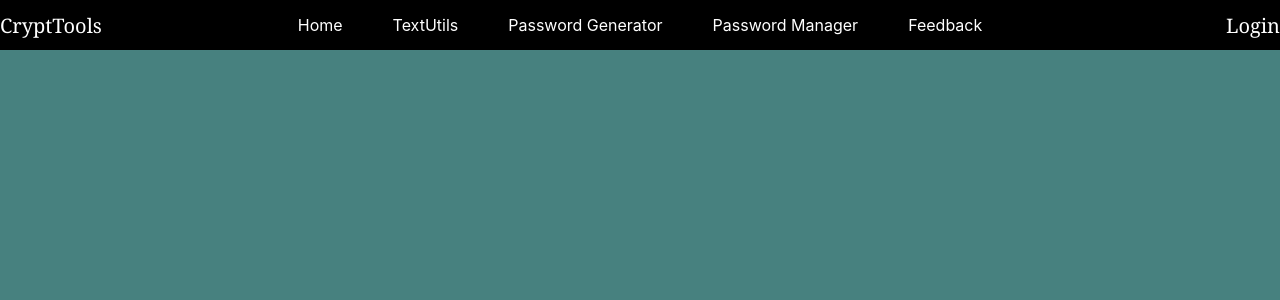
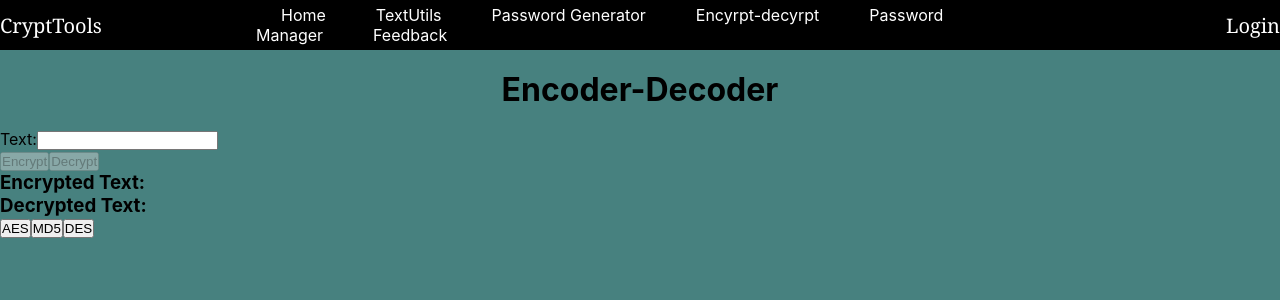
Before and after one commit to GeetaNegi-GN/Cryptography_tools, a React (Create React App) app: page /crypt in a window 1280 px wide. Shown: the top 300 px of the page. Built offline with nearby package versions, Linux system fonts and the light colour scheme.

Commit message:
encoder-decoder,initial commit

```diff
--- a/package.json
+++ b/package.json
@@ -6,6 +6,7 @@
     "@testing-library/jest-dom": "^5.16.5",
     "@testing-library/react": "^13.4.0",
     "@testing-library/user-event": "^13.5.0",
+    "crypto-js": "^4.1.1",
     "react": "^18.2.0",
     "react-dom": "^18.2.0",
     "react-router-dom": "^6.11.2",
--- a/public/index.html
+++ b/public/index.html
@@ -10,34 +10,13 @@
       content="Web site created using create-react-app"
     />
     <link rel="apple-touch-icon" href="%PUBLIC_URL%/logo192.png" />
-    <!--
-      manifest.json provides metadata used when your web app is installed on a
-      user's mobile device or desktop. See https://developers.google.com/web/fundamentals/web-app-manifest/
-    -->
+
     <link rel="manifest" href="%PUBLIC_URL%/manifest.json" />
-    <!--
-      Notice the use of %PUBLIC_URL% in the tags above.
-      It will be replaced with the URL of the `public` folder during the build.
-      Only files inside the `public` folder can be referenced from the HTML.
 
-      Unlike "/favicon.ico" or "favicon.ico", "%PUBLIC_URL%/favicon.ico" will
-      work correctly both with client-side routing and a non-root public URL.
-      Learn how to configure a non-root public URL by running `npm run build`.
-    -->
-    <title>React App</title>
+    <title>Web ToolKit</title>
   </head>
   <body>
     <noscript>You need to enable JavaScript to run this app.</noscript>
     <div id="root"></div>
-    <!--
-      This HTML file is a template.
-      If you open it directly in the browser, you will see an empty page.
-
-      You can add webfonts, meta tags, or analytics to this file.
-      The build step will place the bundled scripts into the <body> tag.
-
-      To begin the development, run `npm start` or `yarn start`.
-      To create a production bundle, use `npm run build` or `yarn build`.
-    -->
   </body>
 </html>
--- a/src/App.css
+++ b/src/App.css
@@ -116,8 +116,9 @@ h1{
 
 .tU-btn{
   margin: 2px;
+  background-color:  #00C9C8
 }
-.tU-btn-container{
+.tU-btn-container {
 
 
 }
--- a/src/App.js
+++ b/src/App.js
@@ -6,6 +6,8 @@ import PsdGenerator from "./pages/PsdGenerator";
 import PsdManager from "./pages/PsdManager";
 import Feedback from "./pages/Feedback";
 import TextForm from "./pages/TextUtils";
+
+import Crypt from "./pages/Crypt";
 
 function App() {
   return (
@@ -23,6 +25,8 @@ function App() {
           }
         />
         <Route exact path={"/psdGenerator"} element={<PsdGenerator />} />
+        <Route exact path={"/crypt"} element={<Crypt />} />
+
         <Route exact path={"/psdManager"} element={<PsdManager />} />
         <Route exact path={"/feedback"} element={<Feedback />} />
       </Routes>
--- /dev/null
+++ b/src/pages/Crypt.js
@@ -0,0 +1,97 @@
+import React, { useState } from "react";
+import CryptoJS from "crypto-js";
+
+export default function Crypt() {
+  const [text, setText] = useState("");
+  const [algorithm, setAlgorithm] = useState("");
+  const [encryptedText, setEncryptedText] = useState("");
+  const [decryptedText, setDecryptedText] = useState("");
+
+  const handleAlgorithmClick = (selectedAlgorithm) => {
+    setAlgorithm(selectedAlgorithm);
+  };
+
+  const encryptText = () => {
+    let encrypted = "";
+    if (algorithm === "aes") {
+      encrypted = CryptoJS.AES.encrypt(text, "secret-key").toString();
+    } else if (algorithm === "md5") {
+      encrypted = CryptoJS.MD5(text).toString();
+    } else if (algorithm === "des") {
+      encrypted = CryptoJS.DES.encrypt(text, "secret-key").toString();
+    }
+    setEncryptedText(encrypted);
+  };
+
+  const decryptText = () => {
+    let decrypted = "";
+    if (algorithm === "aes") {
+      decrypted = CryptoJS.AES.decrypt(encryptedText, "secret-key").toString(
+        CryptoJS.enc.Utf8
+      );
+    } else if (algorithm === "md5") {
+      // MD5 is a one-way hash function, so decryption is not possible.
+      decrypted = "Decryption not possible for MD5.";
+    } else if (algorithm === "des") {
+      decrypted = CryptoJS.DES.decrypt(encryptedText, "secret-key").toString(
+        CryptoJS.enc.Utf8
+      );
+    }
+    setDecryptedText(decrypted);
+  };
+
+  return (
+    <>
+      <h1>Encoder-Decoder</h1>
+
+      <div>
+        <label>
+          Text:
+          <input
+            type="text"
+            value={text}
+            onChange={(e) => setText(e.target.value)}
+          />
+        </label>
+        <div className="crypt-btn">
+          <button disabled={!algorithm} onClick={encryptText}>
+            Encrypt
+          </button>
+          <button disabled={!algorithm} onClick={decryptText}>
+            Decrypt
+          </button>
+        </div>
+
+        <div>
+          <h3>Encrypted Text:</h3>
+          <p>{encryptedText}</p>
+        </div>
+
+        <div>
+          <h3>Decrypted Text:</h3>
+          <p>{decryptedText}</p>
+        </div>
+        <div>
+          <button
+            className="crypt-btn"
+            onClick={() => handleAlgorithmClick("aes")}
+          >
+            AES
+          </button>
+          <button
+            className="crypt-btn"
+            onClick={() => handleAlgorithmClick("md5")}
+          >
+            MD5
+          </button>
+          <button
+            className="crypt-btn"
+            onClick={() => handleAlgorithmClick("des")}
+          >
+            DES
+          </button>
+        </div>
+      </div>
+    </>
+  );
+}
--- a/src/pages/Header.js
+++ b/src/pages/Header.js
@@ -16,6 +16,9 @@ const Header = () => {
             <a href="/psdGenerator">Password Generator</a>
           </li>
           <li>
+            <a href="/crypt">Encyrpt-decyrpt</a>
+          </li>
+          <li>
             <a href="/psdManager">Password Manager</a>
           </li>
           <li>
```
Also changed, not shown: 1 other file (tests, documents, lock files or other folders).
